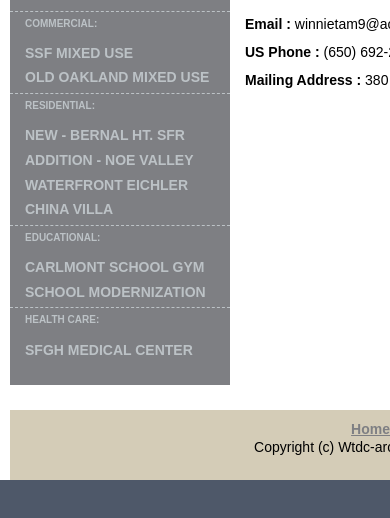
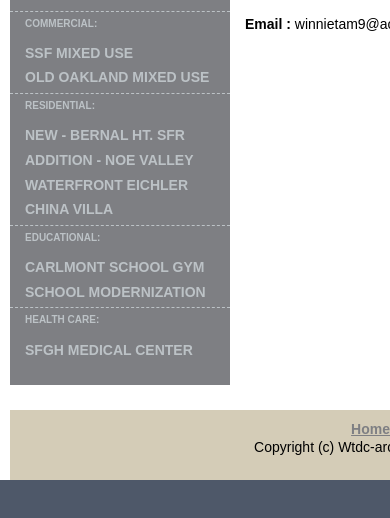
Before and after one commit to iconcells/wtdc, a plain HTML site: page contact.htm in a window 390 px wide. Shown: the part 210-728 px from the top of the page. Drawn offline with Linux system fonts and the light colour scheme.

Commit message:
update contact; removed addr n phone

```diff
--- a/contact.htm
+++ b/contact.htm
@@ -47,8 +47,6 @@ ul.nav a { zoom: 1; }  /* the zoom property gives IE the hasLayout trigger it ne
   <div class="content"><img src="images/ContentRt-2storywindows.gif" alt="2storywindow" width="114" height="210" align="right" />
     <h2>wtdc-arch contact</h2>
     <p><b>Email :</b> 	winnietam9@aol.com</p>
-    <p><b>US Phone :</b> (650) 692-2029</p>
-    <p><b>Mailing Address : </b>380 Vallejo Drive #325, Millbrae, CA 94030</p>
 
 
   <!-- end .content --></div>
```
